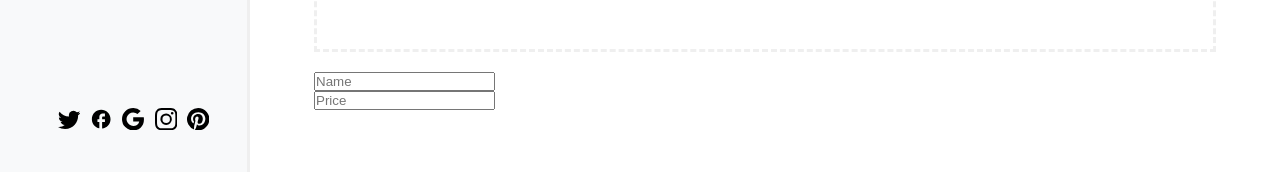
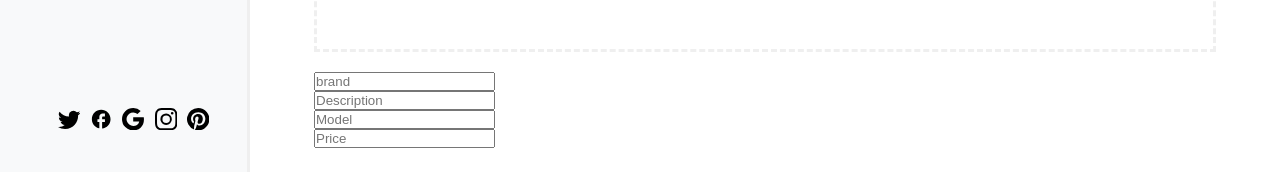
Before and after one commit to Fatima-hub333/appointment-diary-front-end, a React (Create React App) app: page /#/vehicle in a window 1280 px wide. Shown: the part 628-800 px from the top of the page. Built offline with nearby package versions, Linux system fonts and the light colour scheme; no server answers; a web font is replaced by a local one.

Commit message:
Post new vehicle to the data base

```diff
--- a/src/components/AddVehicle.js
+++ b/src/components/AddVehicle.js
@@ -1,25 +1,22 @@
-import { useState } from 'react';
-import { useDispatch } from 'react-redux';
-import {
-  Container, Row, Col, Alert, Form, Button,
-} from 'react-bootstrap';
-import { MdCheck } from 'react-icons/md';
-import { AiOutlineRightCircle } from 'react-icons/ai';
-import { addVehicle } from '../redux/vehicles/vehicles';
-import '../styles/AddVehicle.scss';
+import { useState } from "react";
+import { useDispatch } from "react-redux";
+import { Container, Row, Col, Alert, Form, Button } from "react-bootstrap";
+import { MdCheck } from "react-icons/md";
+import { AiOutlineRightCircle } from "react-icons/ai";
+import { addVehicle } from "../redux/vehicles/vehicles";
+import "../styles/AddVehicle.scss";
 
 function AddVehicle() {
   const dispatch = useDispatch();
   const [errors, setErrors] = useState([]);
   const [vehicle, setVehicle] = useState({});
-  const {
-    price, name, image,
-  } = vehicle;
+  const { price, brand, model, description, image } = vehicle;
 
   const onSelectFile = (e) => {
     if (!e.target.files || e.target.files.length === 0) {
       setVehicle({
-        ...vehicle, image: undefined,
+        ...vehicle,
+        image: undefined,
       });
       return;
     }
@@ -28,7 +25,8 @@ function AddVehicle() {
     reader.readAsDataURL(file);
     reader.onload = () => {
       setVehicle({
-        ...vehicle, image: reader.result,
+        ...vehicle,
+        image: reader.result,
       });
     };
     reader.onerror = () => {
@@ -37,44 +35,77 @@ function AddVehicle() {
   };
   const handleChange = (e) => {
     setVehicle({
-      ...vehicle, [e.target.name]: e.target.value,
+      ...vehicle,
+      [e.target.name]: e.target.value,
     });
   };
   const handleSubmit = (e) => {
     e.preventDefault();
-    dispatch(addVehicle(vehicle));
+    dispatch(addVehicle( vehicle.brand, vehicle.model, vehicle.price, vehicle.image, vehicle.description));
   };
   return (
     <Form className="AddVehicle" onSubmit={handleSubmit}>
       <Container>
         <Row className="errors">
           <Col>
-            { errors.map((error) => (
+            {errors.map((error) => (
               <Alert key={error} variant="danger">
                 {error}
               </Alert>
-            )) }
+            ))}
           </Col>
         </Row>
         <Row className="vehicle-contents">
           <Col lg={8}>
-            <div className={`image-panel ${(!image) && 'dotted'}`}>
+            <div className={`image-panel ${!image && "dotted"}`}>
               <input type="file" onChange={onSelectFile} />
-              {image ? <img src={image} alt={name} className="img-fluid" /> : (
+              {image ? (
+                <img src={image} alt={name} className="img-fluid" />
+              ) : (
                 <>
                   Click to select an image
                   <br />
                   Or drag an drop it here.
                 </>
-              ) }
+              )}
             </div>
           </Col>
           <Col lg={4}>
             <Row>
-              <Form.Control type="text" placeholder="Name" name="name" value={name} onChange={handleChange} />
+              <Form.Control
+                type="text"
+                placeholder="brand"
+                name="brand"
+                value={brand}
+                onChange={handleChange}
+              />
             </Row>
             <Row>
-              <Form.Control type="number" placeholder="Price" name="price" value={price} onChange={handleChange} />
+              <Form.Control
+                type="text"
+                placeholder="Description"
+                name="description"
+                value={description}
+                onChange={handleChange}
+              />
+            </Row>
+            <Row>
+              <Form.Control
+                type="text"
+                placeholder="Model"
+                name="model"
+                value={model}
+                onChange={handleChange}
+              />
+            </Row>
+            <Row>
+              <Form.Control
+                type="number"
+                placeholder="Price"
+                name="price"
+                value={price}
+                onChange={handleChange}
+              />
             </Row>
             <Row>
               <Button variant="primary" type="submit">
--- a/src/redux/vehicles/api.js
+++ b/src/redux/vehicles/api.js
@@ -10,12 +10,14 @@ const listVehicles = async () => {
 
 
 export const newVehicle = async (brand, model, price, image, description) => {
-  await fetch(Api + authenticationToken, {
+  console.log(brand, model, price, image, description);
+  await fetch('https://book-vehicle.herokuapp.com/api/v1/vehicles' , {
     method: "POST",
     headers: {
       "Content-type": "application/json; charset=UTF-8",
     },
     body: JSON.stringify({
+      authentication_token: authenticationToken,
       brand,
       model,
       price,
--- a/src/redux/vehicles/vehicles.js
+++ b/src/redux/vehicles/vehicles.js
@@ -7,12 +7,16 @@ const LISTALLVEHICLES = "bookit/vehicles/LISTALLVEHICLES";
 const vehiclesReducer = function reducer(state = [], action = {}) {
   switch (action.type) {
     case ADDVEHICLE: {
-      const vehicle = { ...action.payload, id: Date.now() };
-      return {
+      return [
         ...state,
-        visible: [...state.visible, vehicle],
-        all: [...state.all, vehicle],
-      };
+        {
+          brand: action.payload.brand,
+          model: action.payload.model,
+          price: action.payload.price,
+          image: action.payload.image,
+          description: action.payload.description,
+        },
+      ];
     }
     case DELETEVEHICLE: {
       const newAll = state.all.map((vehicle) => {
```
